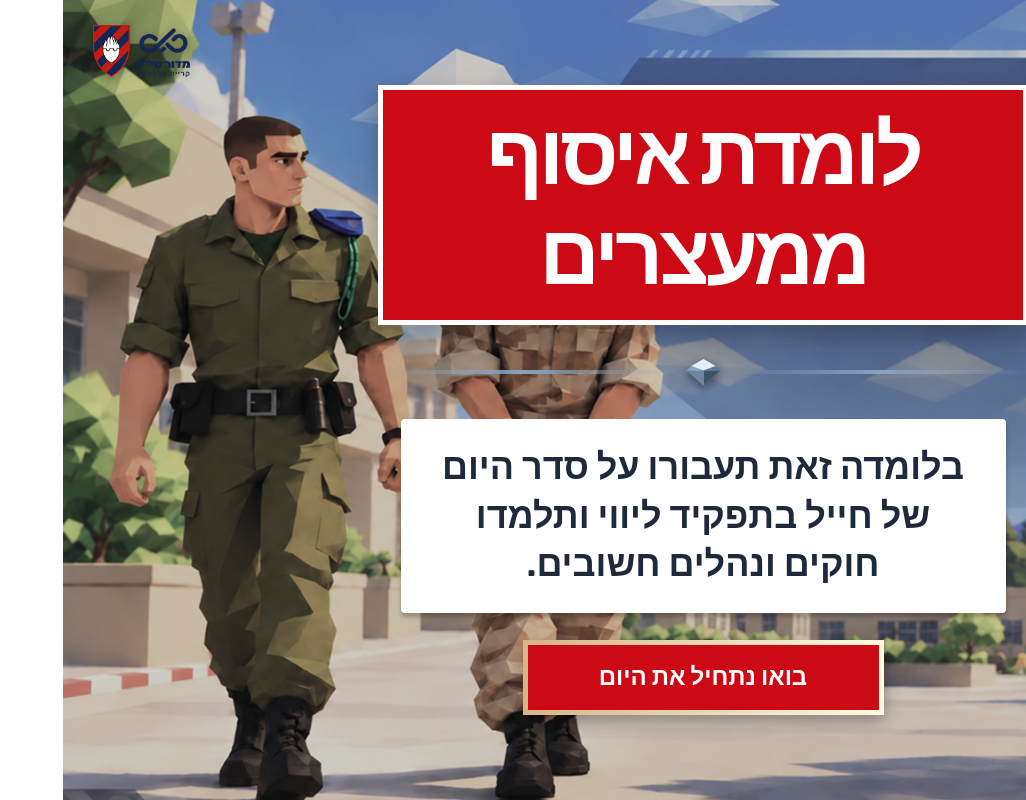
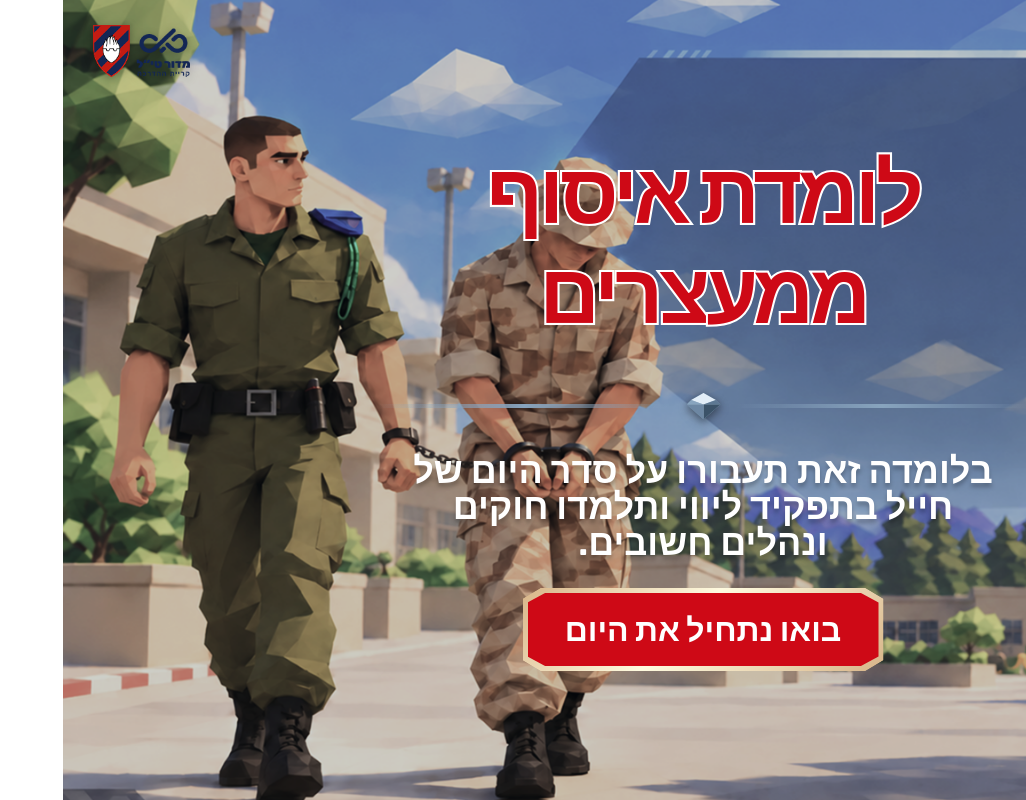
Before and after one commit to madortill/learn-arrests, a React (Vite) app: page /#/ in a window 1280 px wide. Shown: the whole page, without its empty margins (254-1280 px from the left). Built offline with nearby package versions, Linux system fonts and the light colour scheme.

Commit message:
Update project7

```diff
--- a/src/component/BookendScreen/BookendScreen.css
+++ b/src/component/BookendScreen/BookendScreen.css
@@ -58,18 +58,26 @@
 .bookend-main-title {
   width: 100%;
   max-width: 763px;
-  background: hsla(356, 92%, 42%, 1);
-  border: 5px solid hsla(0, 0%, 100%, 1);
-  color: #ffffff;
+
+  background: transparent;
+
+  color: hsla(356, 92%, 42%, 1);
+
   font-family: 'Rubik', sans-serif;
   font-weight: 800;
-  font-size: 54px; /* מותאם רספונסיבית לטאבלט/מסך */
+  font-size: clamp(2.5rem, 5.5vw, 84px);
+
   line-height: 1.1;
   letter-spacing: -0.05em;
   text-align: center;
+
+  /* מסגרת לבנה מסביב לאותיות */
+  -webkit-text-stroke: clamp(1px, 0.33vw, 5px) #ffffff;
+  paint-order: stroke fill;
+
   padding: 15px 20px;
   margin: 0;
-  box-shadow: 0 10px 25px rgba(0, 0, 0, 0.25);
+
   box-sizing: border-box;
 }
 
@@ -114,23 +122,34 @@
 /* תיבת הטקסט הלבנה: רוחב 605px, פונט Rubik SemiBold 36px והצללה */
 .bookend-text-box {
   width: 100%;
-  max-width: 605.03px;
-  background: hsla(0, 0%, 100%, 1);
-  box-shadow: 0px 4px 4px 0px hsla(0, 0%, 0%, 0.25);
-  padding: 24px 28px;
+  max-width: 605px;
   box-sizing: border-box;
-  border-radius: 4px;
+  margin: 0 auto;
+  background: transparent;
+  border: none;
+  box-shadow: none;
+  padding: 0;
 }
 
 .bookend-text-box p {
   margin: 0;
   font-family: 'Rubik', sans-serif;
   font-weight: 600;
-  font-size: 24px;
-  line-height: 1.35;
-  letter-spacing: 0%;
+  font-size: clamp(22px, 2.35vw, 36px);
+  line-height: 1;
+  letter-spacing: 0;
   text-align: center;
-  color: #1e293b;
+  color: hsla(0, 0%, 100%, 1);
+
+  /* הצל חל על הטקסט בלבד */
+  text-shadow: 0px 4px 4px hsla(0, 0%, 0%, 0.25);
+}
+
+/* התאמה למסכים קטנים יותר */
+@media (max-width: 768px) {
+  .bookend-text-box p {
+    font-size: clamp(20px, 3.2vw, 28px);
+  }
 }
 
 @media (min-width: 1200px) {
@@ -140,24 +159,112 @@
 }
 
 
+
+
 .bookend-btn {
+  position: relative;
+  isolation: isolate;
+
   width: 100%;
   max-width: 361px;
-  height: 75px;
-  background: hsla(356, 92%, 42%, 1);
-  border: 5px solid transparent;
-  border-image: linear-gradient(90deg, #D8B589 0%, #FFFBE0 100%) 1;
-  color: #ffffff;
-  font-family: 'Rubik', sans-serif;
-  font-weight: 700;
-  font-size: 24px;
-  cursor: pointer;
-  box-shadow: 0 6px 15px rgba(0, 0, 0, 0.3);
-  transition: all 0.25s ease;
+  height: clamp(76px, 6.5vw, 100px);
+
   display: flex;
   align-items: center;
   justify-content: center;
+
+  background: transparent;
+  border: none;
+  padding: 0;
+
+  color: #ffffff;
+  font-family: 'Rubik', sans-serif;
+  font-weight: 800;
+  font-size: clamp(25px, 2.5vw, 36px);
+  line-height: 1;
+  text-align: center;
+
+  cursor: pointer;
+
+  /* צורת שמונה הצלעות */
+  clip-path: polygon(
+    5% 0,
+    95% 0,
+    100% 13%,
+    100% 87%,
+    95% 100%,
+    5% 100%,
+    0 87%,
+    0 13%
+  );
+
+  transition:
+    transform 0.25s ease,
+    filter 0.25s ease;
 }
+
+/* המסגרת החיצונית */
+.bookend-btn::before {
+  content: '';
+  position: absolute;
+  inset: 0;
+  z-index: -2;
+
+  background: linear-gradient(
+    135deg,
+    #d8b589 0%,
+    #fffbe0 45%,
+    #d8b589 100%
+  );
+
+  clip-path: inherit;
+}
+
+/* המילוי האדום הפנימי */
+.bookend-btn::after {
+  content: '';
+  position: absolute;
+  inset: 5px;
+  z-index: -1;
+
+  background: hsla(356, 92%, 42%, 1);
+
+  clip-path: inherit;
+
+  transition: background 0.25s ease;
+}
+
+/* Hover */
+.bookend-btn:hover {
+  transform: translateY(-2px);
+  filter: drop-shadow(0 5px 7px rgba(0, 0, 0, 0.22));
+}
+
+.bookend-btn:hover::after {
+  background: hsla(356, 92%, 36%, 1);
+}
+
+/* Active */
+.bookend-btn:active {
+  transform: translateY(1px) scale(0.985);
+  filter: brightness(0.92);
+}
+
+/* נגישות מקלדת */
+.bookend-btn:focus-visible {
+  outline: 3px solid #fffbe0;
+  outline-offset: 5px;
+}
+
+/* Disabled */
+.bookend-btn:disabled {
+  opacity: 0.55;
+  cursor: not-allowed;
+  transform: none;
+  filter: none;
+}
+
+
 
 .bookend-btn:hover {
   transform: translateY(-2px) scale(1.02);
```
